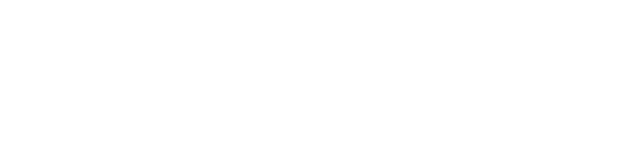
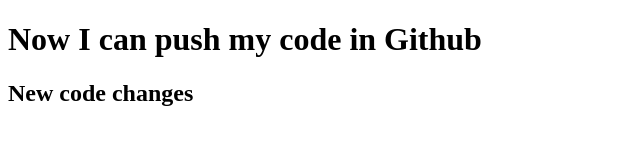
Before and after one commit to nabiursiddique/my-first-repo, a plain HTML site: page index.html in a window 1280 px wide. Shown: the whole page, without its empty margins (0-640 px from the left). Drawn offline with Linux system fonts and the light colour scheme.

Commit message:
Added a new header

```diff
--- a/index.html
+++ b/index.html
@@ -7,6 +7,7 @@
     <title>My first github repo</title>
 </head>
 <body>
-
+    <h1>Now I can push my code in Github</h1>
+    <h2>New code changes</h2>
 </body>
 </html>
```
